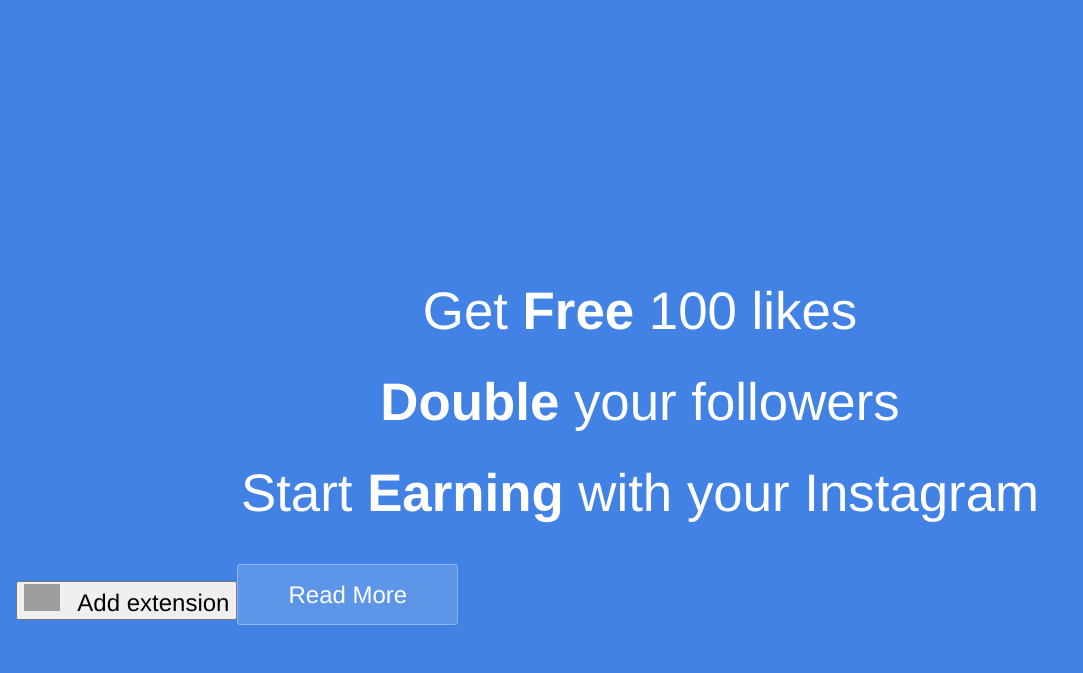
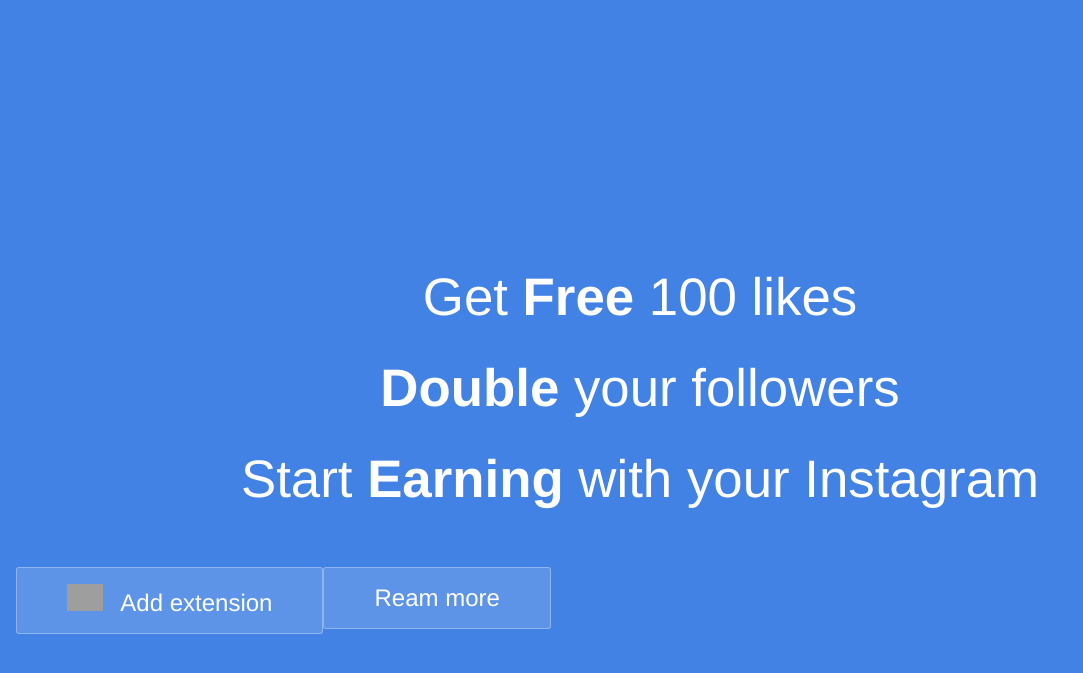
Before and after one commit to tarsbase/gramup-landing, a Jekyll site: the page built from index.html, in a window 1280 px wide. Shown: the top 673 px of the page, without its empty margins (0-1083 px from the left). Built offline with Jekyll 4.4.1, drawn with Linux system fonts in a browser that asks for light colours; comment, search, counter and statistics services are not loaded; grey boxes are pictures that could not be loaded.

Commit message:
Update index.html

```diff
--- a/index.html
+++ b/index.html
@@ -12,6 +12,28 @@
 </section> -->
 
 <style>
+
+	button {
+        color: #fff;
+        text-decoration: none;
+        padding: 10px 30px;
+        background: #4182e4;
+        border-radius: 3px;
+        border: 1px solid rgba(255,255,255,0.5);
+        transition: .2s ease-in-out;
+        background: rgba(255,255,255,0.15);
+        border-radius: 3px;
+        border: 1px solid rgba(255,255,255,0.3);
+        padding: 16px 50px;
+        cursor: pointer;
+        width: 100%;
+    }
+
+    button:hover {
+        background: #fff;
+        color: #4182e4
+    }
+
 	.buttons {
 		display: flex;
 	}
@@ -38,8 +60,12 @@
 				<img src="https://sqy7rm.media.zestyio.com/512-px-google-chrome-icon-september-2014-svg-3x.f1cb27a519bdb5b6ed34049a5b86e317.png">
 				<span class="text">Add extension</span>
 			    </button>
-			    </a>
-			<div class="button alt"><a href="https://gramup.me/home/" target="_blank">Read More</a></div>
+			</a>
+			<a class="button" href="https://gramup.me/home/" target="_blank">
+			    <button class="install">
+				<span class="text">Ream more</span>
+			    </button>
+			</a>
 		</div>
 	</div>
 </div>
```
